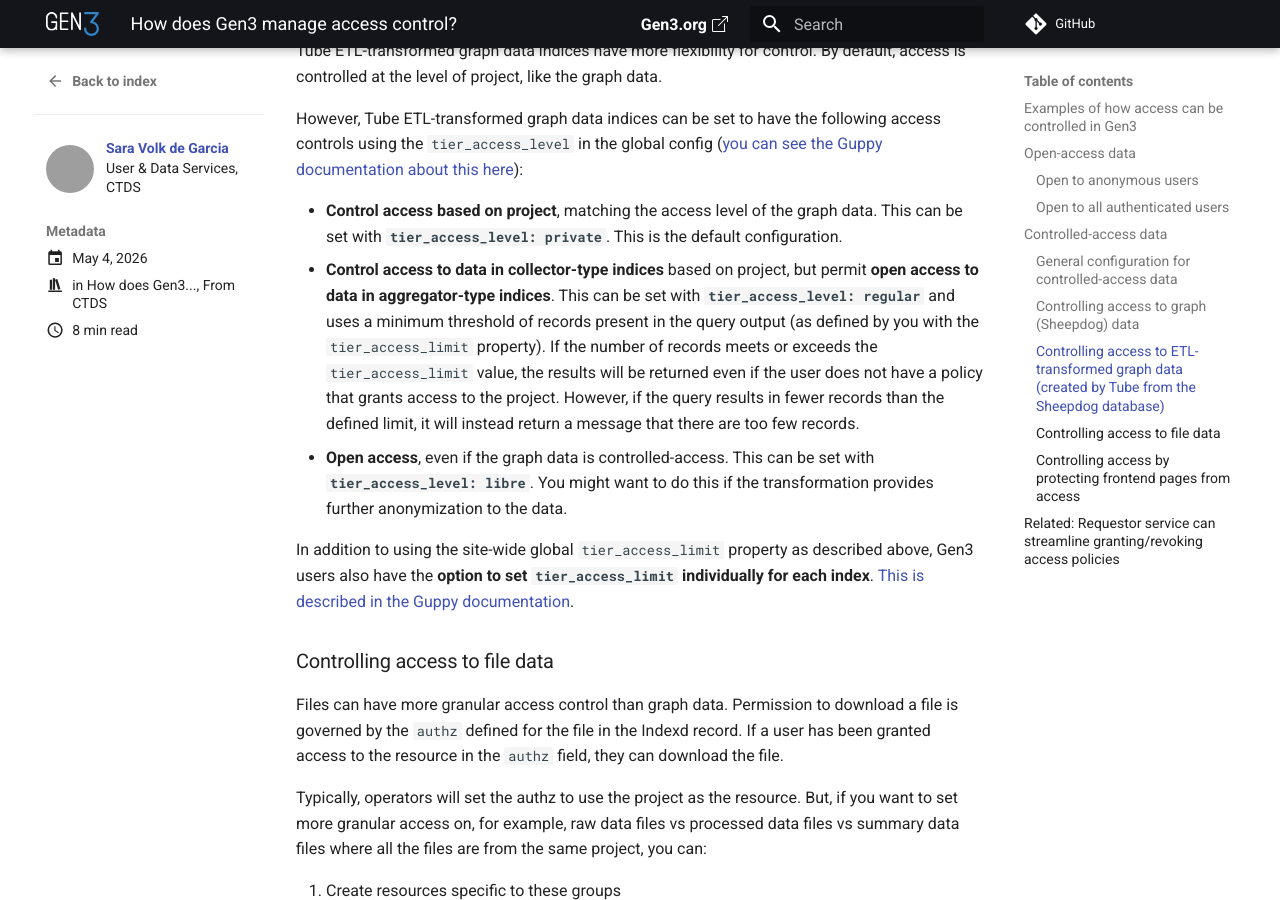
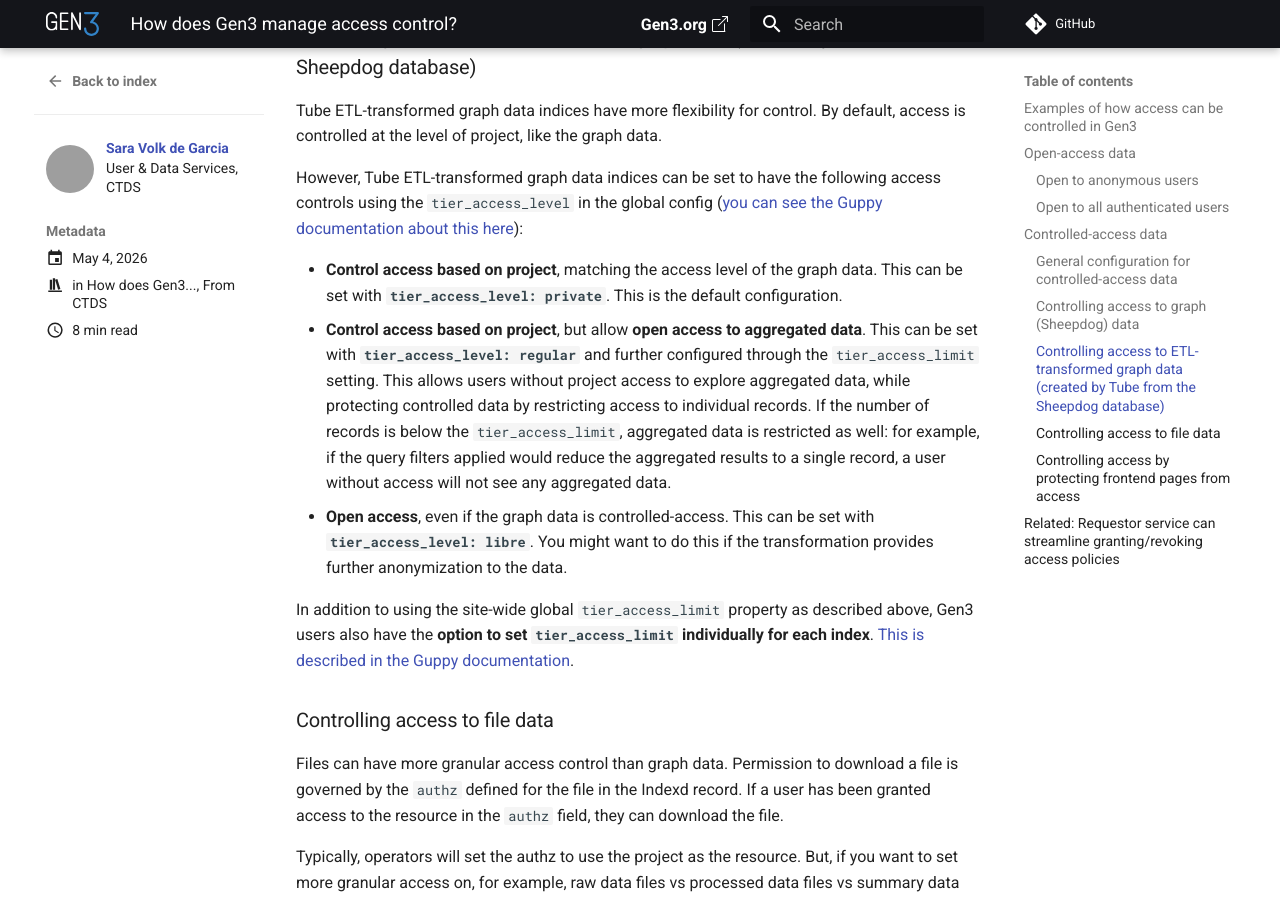
Before and after one commit to uc-cdis/docs-gen3, an MkDocs documentation site: the page built from docs/blog/posts/access-control-in-gen3.md, in a window 1280 px wide and 900 px high, scrolled down 4928 px. Built offline with MkDocs 1.6.1 and Material for MkDocs 9.7.7, drawn with Linux system fonts in a browser that asks for light colours; comment, search, counter and statistics services are not loaded; some of the changed text lies outside the part shown; grey boxes are pictures that could not be loaded.

Commit message:
Update access-control-in-gen3.md

```diff
--- a/docs/blog/posts/access-control-in-gen3.md
+++ b/docs/blog/posts/access-control-in-gen3.md
@@ -53,7 +53,7 @@
   - name: open
   - name: programs
       subresources:
-        - <program name>
+        - name: <program name>
           subresources:
             - name: projects
               subresources:
@@ -127,16 +127,17 @@
 
 1. Identify the **resource** that will control access to the data. This is most commonly the project name, but can be distinct resources for some types of data.
 2. Specify the **resource in the user.yaml**. If it is a project, the resource will have the form `/programs/<program name>/projects/<project name>`. Otherwise, it will have the form `/<resource name>` (e.g., `/open`).
-3. In the user.yaml, **create a policy** that grant users `access` or `read`-access to the resource.
-4. In the user.yaml, **grant the policy** to appropriate users (and wait for usersync to run).
+3. In the user.yaml, **create a policy** that grants users `access` or `read`-access to the resource. [What does this mean]
+4. In the user.yaml, **grant the policy** to appropriate users
+5. Don't forget to run the usersync job to apply the updated access!
 
 Below, we describe how access is controlled for: graph data (and transformed graph data); file data; and (coming soon) MDS data (and transformed MDS data).
 
 ### Controlling access to graph (Sheepdog) data
 
-Access to **graph data** (whether graph metadata or non-file data in the graph) **is controlled at the level of project**. (Tip: If you have different consent groups that require different policies for access, you should make them different projects to control access independently). You can set a project to be open-access ([as described above](#open-access-data)) or controlled-access in the user.yaml.
+Access to **graph data** (whether graph metadata or non-file data in the graph) **is controlled at the project level**. (Tip: If you have different consent groups that require different policies for access, you should make them different projects to control access independently). You can set a project to be open-access ([as described above](#open-access-data)) or controlled-access in the user.yaml.
 
-To create access to a project's graph data, add the project (and the program, if it is not already listed as a resource) to the list of resources. An example for how to add a program and project to the resources list is provided in the [open-access data user.yaml config shown above](#open-to-all-authenticated-users).
+To configure access to a project's graph data, add the project (and the program, if it is not already listed as a resource) to the list of resources. An example for how to add a program and project to the resources list is provided in the [open-access data user.yaml config shown above](#open-to-all-authenticated-users).
 
 Then, create a policy that provides read-access to the project resource. An example for creating this policy is also shown in the [open-access data user.yaml config shown above](#open-to-all-authenticated-users).
 
@@ -185,7 +186,7 @@
 However, Tube ETL-transformed graph data indices can be set to have the following access controls using the `tier_access_level` in the global config ([you can see the Guppy documentation about this here](https://github.com/uc-cdis/guppy/tree/master#tiered-access)):
 
 * **Control access based on project**, matching the access level of the graph data. This can be set with **`tier_access_level: private`**. This is the default configuration.
-* **Control access to data in collector-type indices** based on project, but permit **open access to data in aggregator-type indices**. This can be set with **`tier_access_level: regular`** and uses a minimum threshold of records present in the query output (as defined by you with the `tier_access_limit` property). If the number of records meets or exceeds the `tier_access_limit` value, the results will be returned even if the user does not have a policy that grants access to the project. However, if the query results in fewer records than the defined limit, it will instead return a message that there are too few records.
+* **Control access based on project**, but allow **open access to aggregated data**. This can be set with **`tier_access_level: regular`** and further configured through the `tier_access_limit` setting. This allows users without project access to explore aggregated data, while protecting controlled data by restricting access to individual records. If the number of records is below the `tier_access_limit`, aggregated data is restricted as well: for example, if the query filters applied would reduce the aggregated results to a single record, a user without access will not see any aggregated data.
 * **Open access**, even if the graph data is controlled-access. This can be set with **`tier_access_level: libre`**. You might want to do this if the transformation provides further anonymization to the data.
 
 In addition to using the site-wide global `tier_access_limit` property as described above, Gen3 users also have the **option to set `tier_access_limit` individually for each index**. [This is described in the Guppy documentation](https://github.com/uc-cdis/guppy/blob/master/doc/index_scoped_tiered_access.md).
@@ -279,3 +280,5 @@
 Gen3 also has a service, [Requestor, that allows users to request access to resources](https://github.com/uc-cdis/requestor) and allows operators to grant access in a programmatic, auditable manner that maintains logs of requests and approvals. It bypasses the need to add users to the user.yaml and grants (and can also remove) policies directly to a user in the platform. You can use Requestor to manage access for anything that can be defined as a resource.
 
 *Did you enjoy this post? You can find other posts in the How does Gen3 series at [https://docs.gen3.org/blog/category/how-does-gen3/](https://docs.gen3.org/blog/category/how-does-gen3/).*
+
+[TODO: could link to https://github.com/uc-cdis/fence/blob/master/docs/additional_documentation/user.yaml_guide.md "for more information"]
```
